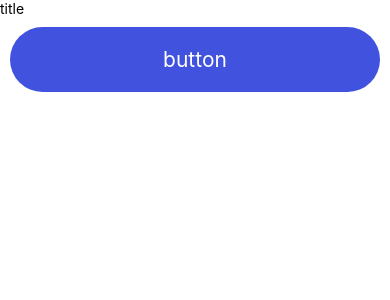
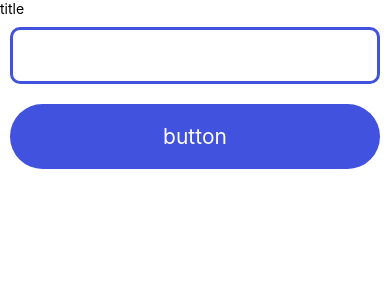
Before and after one commit to ThomHarty/StreetGroup, a React Native app: screen / in a window 390 px wide. Shown: the top 300 px of the page. Built offline with nearby package versions, Linux system fonts and the light colour scheme.

Commit message:
Added Input Atom

```diff
--- a/src/App.tsx
+++ b/src/App.tsx
@@ -1,12 +1,16 @@
-import React, {ReactElement} from 'react';
-import {SafeAreaView} from 'react-native';
-import {Button, Typography} from './ui/atoms';
+import React, {ReactElement, useState} from 'react';
+import {Keyboard, Pressable, SafeAreaView} from 'react-native';
+import {Button, Input, Typography} from './ui/atoms';
 
 export const App = (): ReactElement => {
+  const [value, setValue] = useState('');
   return (
     <SafeAreaView>
-      <Typography text="title" />
-      <Button title="button" onPress={() => {}} />
+      <Pressable onPress={() => Keyboard.dismiss()}>
+        <Typography text="title" />
+        <Input value={value} onChangeText={val => setValue(val)} />
+        <Button title="button" onPress={() => {}} />
+      </Pressable>
     </SafeAreaView>
   );
 };
--- /dev/null
+++ b/src/ui/atoms/Input/Input.tsx
@@ -0,0 +1,39 @@
+import React, {memo, ReactElement, useState} from 'react';
+import {TextInput} from 'react-native';
+import Animated from 'react-native-reanimated';
+
+import {COLORS} from '../../../theme/colors';
+import {IInputProps} from './Input.types';
+import {useColors} from './useColors';
+import {useStyles} from './useStyles';
+
+export const Input = memo(
+  ({label, placeholder, value, onChangeText}: IInputProps): ReactElement => {
+    const [isFocused, setIsFocused] = useState(false);
+    const styles = useStyles();
+    const animations = useColors({isFocused});
+
+    return (
+      <>
+        {label && (
+          <Animated.Text style={[styles.label, animations.label]}>
+            {label}
+          </Animated.Text>
+        )}
+        <Animated.View style={[styles.outer, animations.outer]}>
+          <Animated.View style={[styles.container, animations.container]}>
+            <TextInput
+              value={value}
+              onChangeText={onChangeText}
+              style={styles.input}
+              onFocus={() => setIsFocused(true)}
+              onBlur={() => setIsFocused(false)}
+              placeholder={placeholder}
+              placeholderTextColor={COLORS.GREY}
+            />
+          </Animated.View>
+        </Animated.View>
+      </>
+    );
+  },
+);
--- /dev/null
+++ b/src/ui/atoms/Input/useColors.ts
@@ -0,0 +1,41 @@
+import {useAnimatedStyle, interpolateColor} from 'react-native-reanimated';
+
+import {useColorInterpolation} from '../../../shared/useColorInterpolation';
+import {COLORS} from '../../../theme/colors';
+import {UseColorsProps} from './Input.types';
+
+export const useColors = ({isFocused}: UseColorsProps) => {
+  const shared = useColorInterpolation({check: isFocused});
+
+  const outer = useAnimatedStyle(() => {
+    return {
+      backgroundColor: interpolateColor(
+        shared.value,
+        [0, 1],
+        [COLORS.WHITE, COLORS.BRAND_FAINT],
+      ),
+    };
+  });
+
+  const container = useAnimatedStyle(() => {
+    return {
+      borderColor: interpolateColor(
+        shared.value,
+        [0, 1],
+        [COLORS.BRAND, COLORS.BRAND_DARK],
+      ),
+    };
+  });
+
+  const label = useAnimatedStyle(() => {
+    return {
+      color: interpolateColor(
+        shared.value,
+        [0, 1],
+        [COLORS.BRAND, COLORS.BRAND_DARK],
+      ),
+    };
+  });
+
+  return {outer, container, label};
+};
--- /dev/null
+++ b/src/ui/atoms/Input/useStyles.ts
@@ -0,0 +1,36 @@
+import {StyleSheet} from 'react-native';
+
+import {COLORS} from '../../../theme/colors';
+import {InputStyles} from './Input.types';
+
+export const useStyles = () => {
+  const styles: InputStyles = StyleSheet.create({
+    label: {
+      marginLeft: 20,
+      color: COLORS.BRAND,
+      fontSize: 18,
+    },
+    outer: {
+      padding: 10,
+      borderRadius: 15,
+      backgroundColor: COLORS.WHITE,
+    },
+    container: {
+      borderWidth: 3,
+      borderColor: COLORS.BRAND,
+      borderRadius: 10,
+    },
+    input: {
+      backgroundColor: COLORS.WHITE,
+      paddingTop: 15,
+      paddingBottom: 15,
+      paddingRight: 18,
+      paddingLeft: 18,
+      borderRadius: 10,
+      fontSize: 18,
+      color: COLORS.BRAND_DARK,
+    },
+  });
+
+  return styles;
+};
--- a/src/ui/atoms/index.ts
+++ b/src/ui/atoms/index.ts
@@ -1,4 +1,6 @@
 export {Button} from './Button/Button';
 export {type IButtonProps} from './Button/Button.types';
+export {Input} from './Input/Input';
+export {type IInputProps} from './Input/Input.types';
 export {Typography} from './Typography/Typography';
 export {type ITypographyProps} from './Typography/Typography.types';
```
Also changed, not shown: src/ui/atoms/Input/Input.types.ts (added, +19 -0 lines), 1 other file (tests, documents, lock files or other folders).
